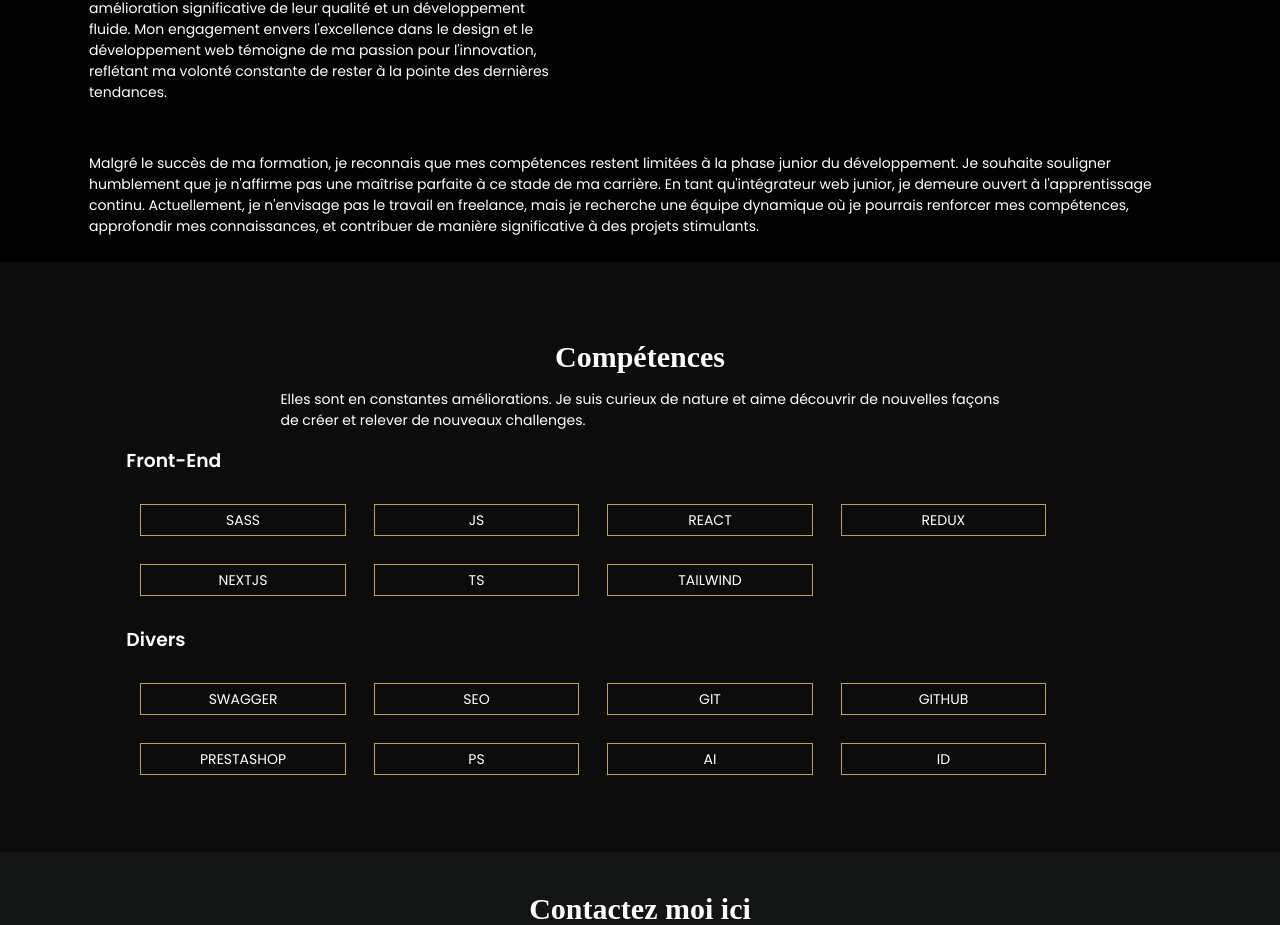
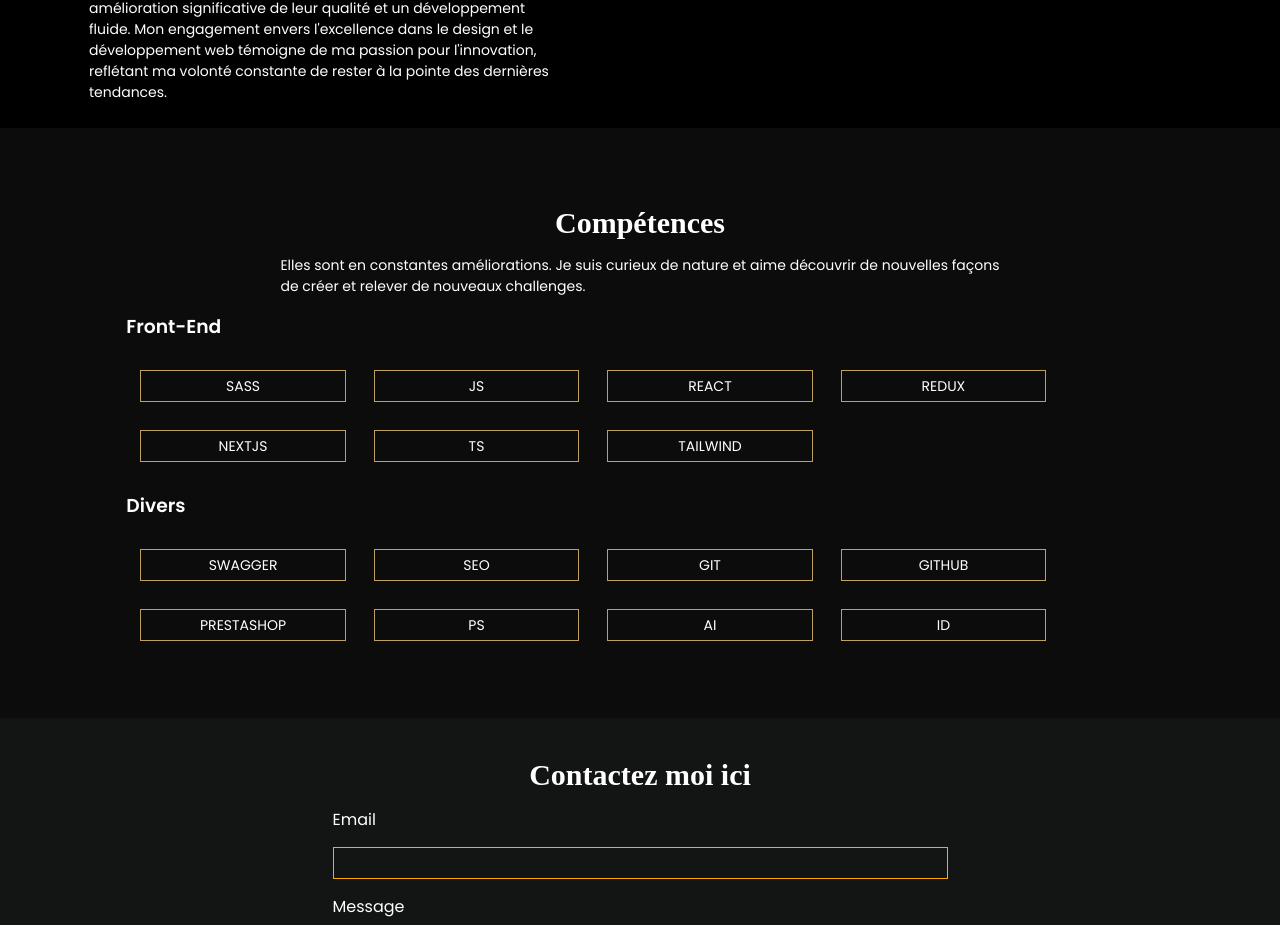
Before and after one commit to SamuelTussing/portfolio, a Next.js app: page /apropos in a window 1280 px wide. Shown: the part 1199-2124 px from the top of the page. Built offline with nearby package versions, Linux system fonts and the light colour scheme.

Commit message:
Update page.jsx

```diff
--- a/src/app/apropos/page.jsx
+++ b/src/app/apropos/page.jsx
@@ -28,9 +28,6 @@ export default function APropos() {
                         Durant mes collaborations sur des projets PrestaShop, supervisées par un webmaster expérimenté, j&apos;ai acquis les fondements du référencement web. Cette compétence stratégique s&apos;est révélée cruciale dans la conception de sites visibles et efficaces, illustrant ma capacité à intégrer les principes du marketing en ligne dans mon approche. Animé par le désir de fusionner ces compétences diversifiées, j&apos;ai renforcé mes connaissances en entreprenant une formation intensive d&apos;Intégrateur Web sur neuf mois avec Openclassrooms, maîtrisant ainsi divers langages et technologies.</p>
                 </div>
             </div>
-            <p className={styles.APText}>
-            Malgré le succès de ma formation, je reconnais que mes compétences restent limitées à la phase junior du développement. Je souhaite souligner humblement que je n&apos;affirme pas une maîtrise parfaite à ce stade de ma carrière. En tant qu&apos;intégrateur web junior, je demeure ouvert à l&apos;apprentissage continu. Actuellement, je n&apos;envisage pas le travail en freelance, mais je recherche une équipe dynamique où je pourrais renforcer mes compétences, approfondir mes connaissances, et contribuer de manière significative à des projets stimulants.
-            </p>
         </div>
 
         <Competence/>
```
